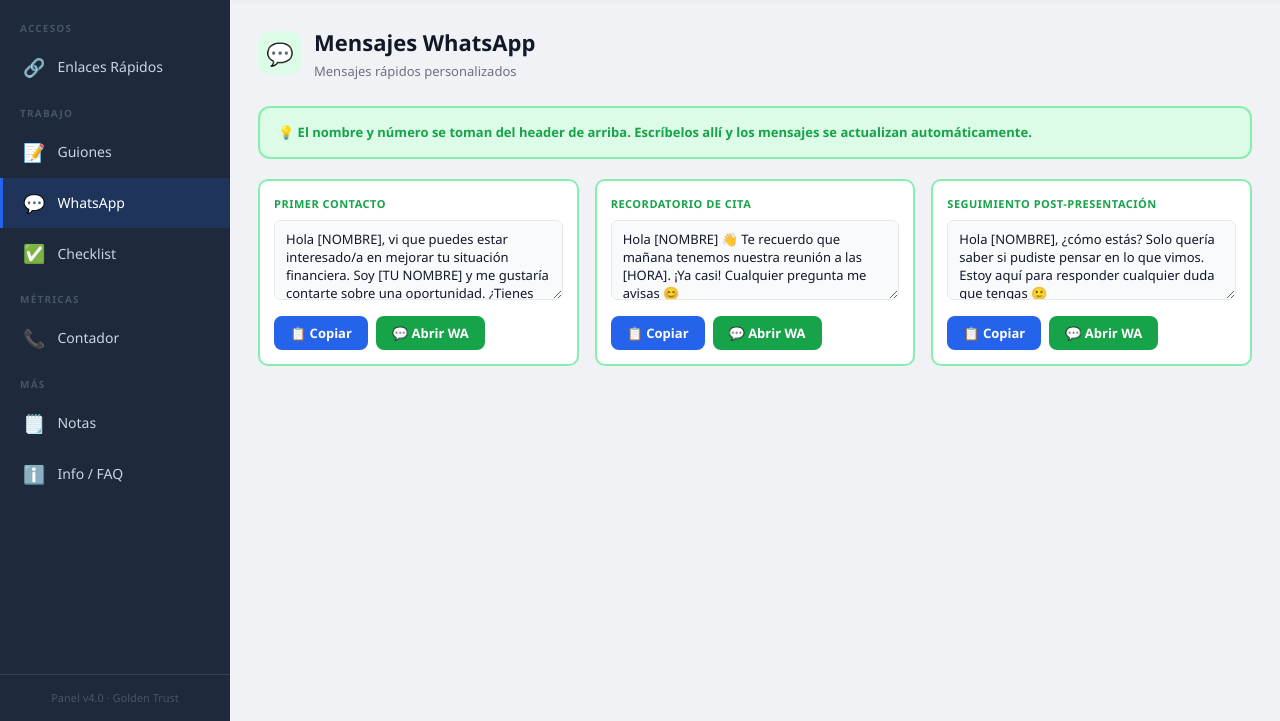
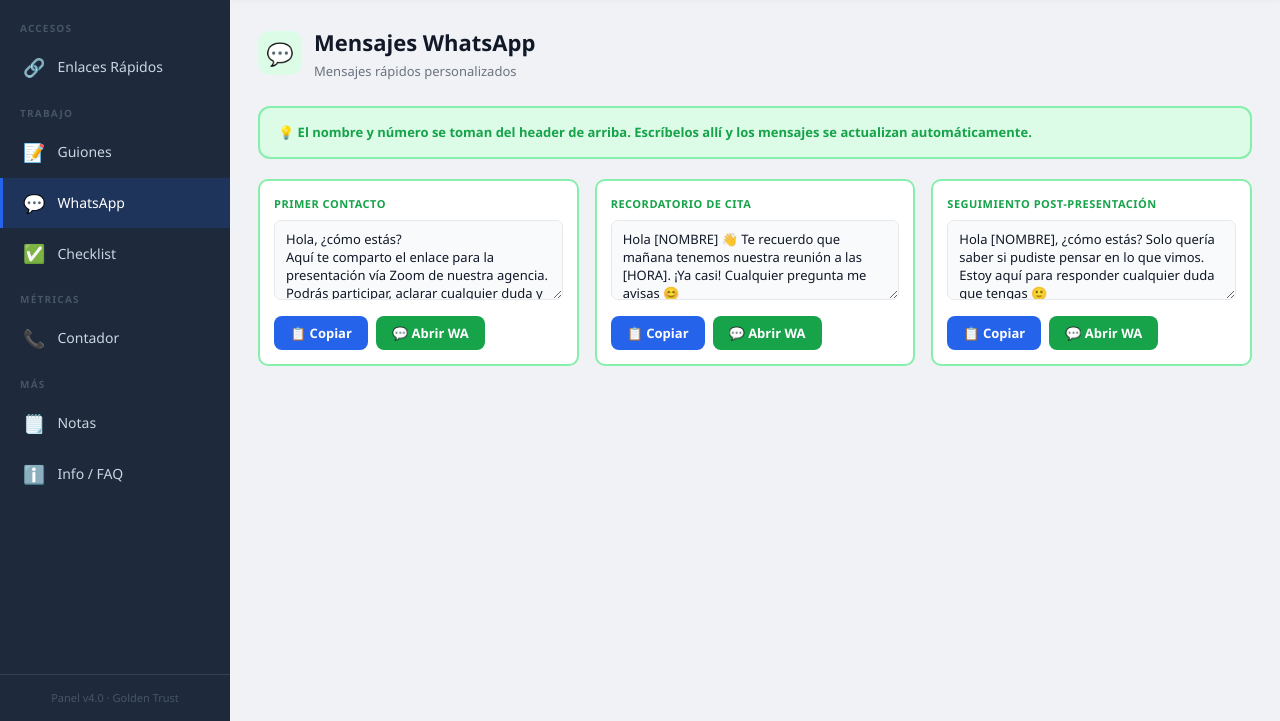
Before and after one commit to DannyFigueredo/Panel-Operativo-Asistente, a plain HTML site: page index.html in a window 1280 px wide. Both pictures are taken after a click on the element "💬 WhatsApp". Shown: the part 79-800 px from the top of the page. Drawn offline with Linux system fonts and the light colour scheme.

Commit message:
Update message template in index.html

```diff
--- a/index.html
+++ b/index.html
@@ -564,7 +564,11 @@
       <div class="wa-msg-card">
         <label>Primer contacto</label>
         <textarea class="guion-preview" id="wm1"
-          data-template="Hola [NOMBRE], vi que puedes estar interesado/a en mejorar tu situación financiera. Soy [TU NOMBRE] y me gustaría contarte sobre una oportunidad. ¿Tienes un momento?"></textarea>
+          data-template="Hola, ¿cómo estás?
+Aquí te comparto el enlace para la presentación vía Zoom de nuestra agencia.
+Podrás participar, aclarar cualquier duda y evaluar si esta es una opción válida para ti trabajar con nosotros.
+Enlace de Zoom: equipogoldentrust.com 7:00 pm EAST
+Será un espacio abierto, sin compromiso, para que conozcas cómo operamos y puedas comparar con total claridad."></textarea>
         <div class="guion-actions" style="margin-top:10px">
           <button class="btn btn-blue"  onclick="copiar('wm1', this)">📋 Copiar</button>
           <button class="btn btn-green" onclick="abrirWA('wm1')">💬 Abrir WA</button>
```
